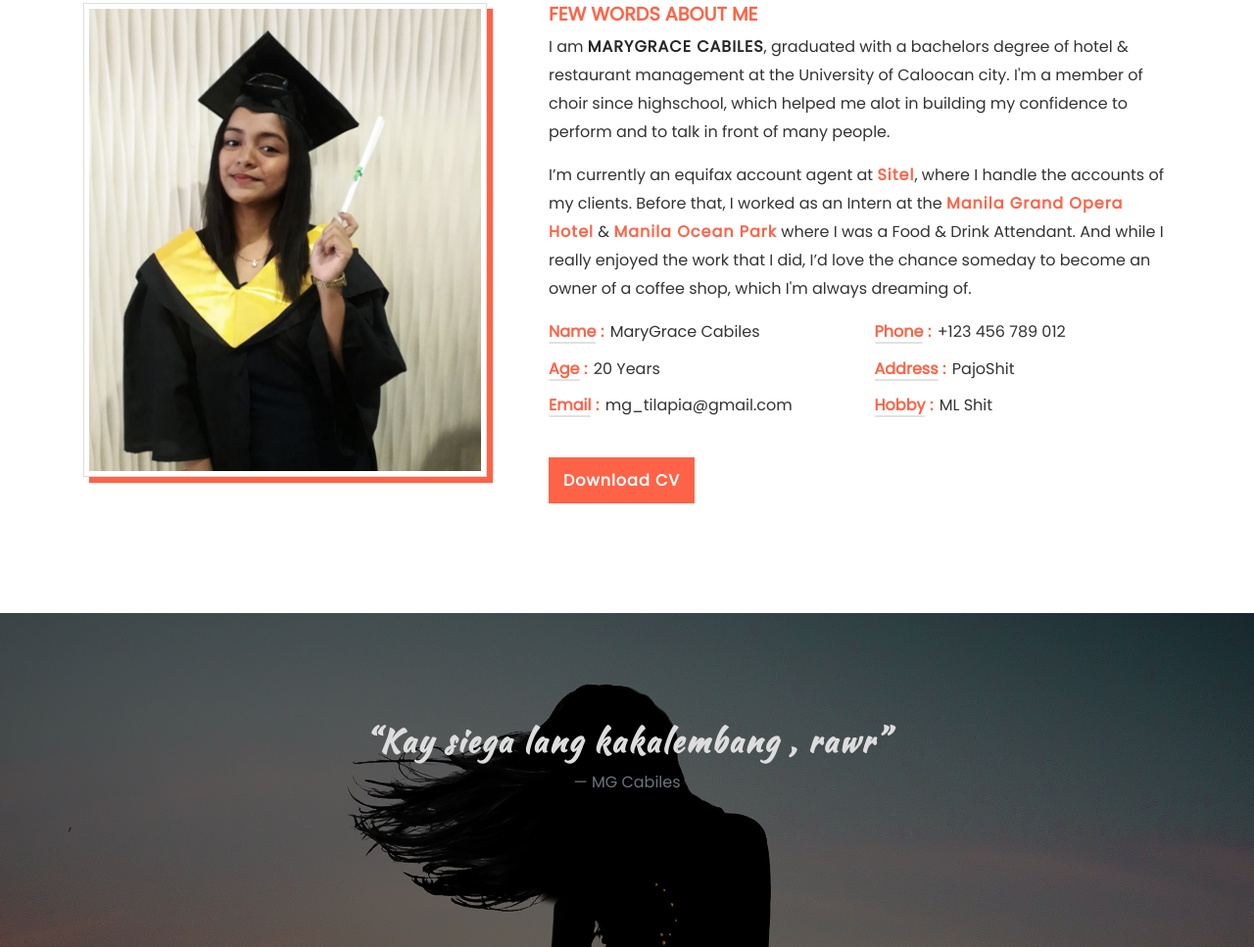
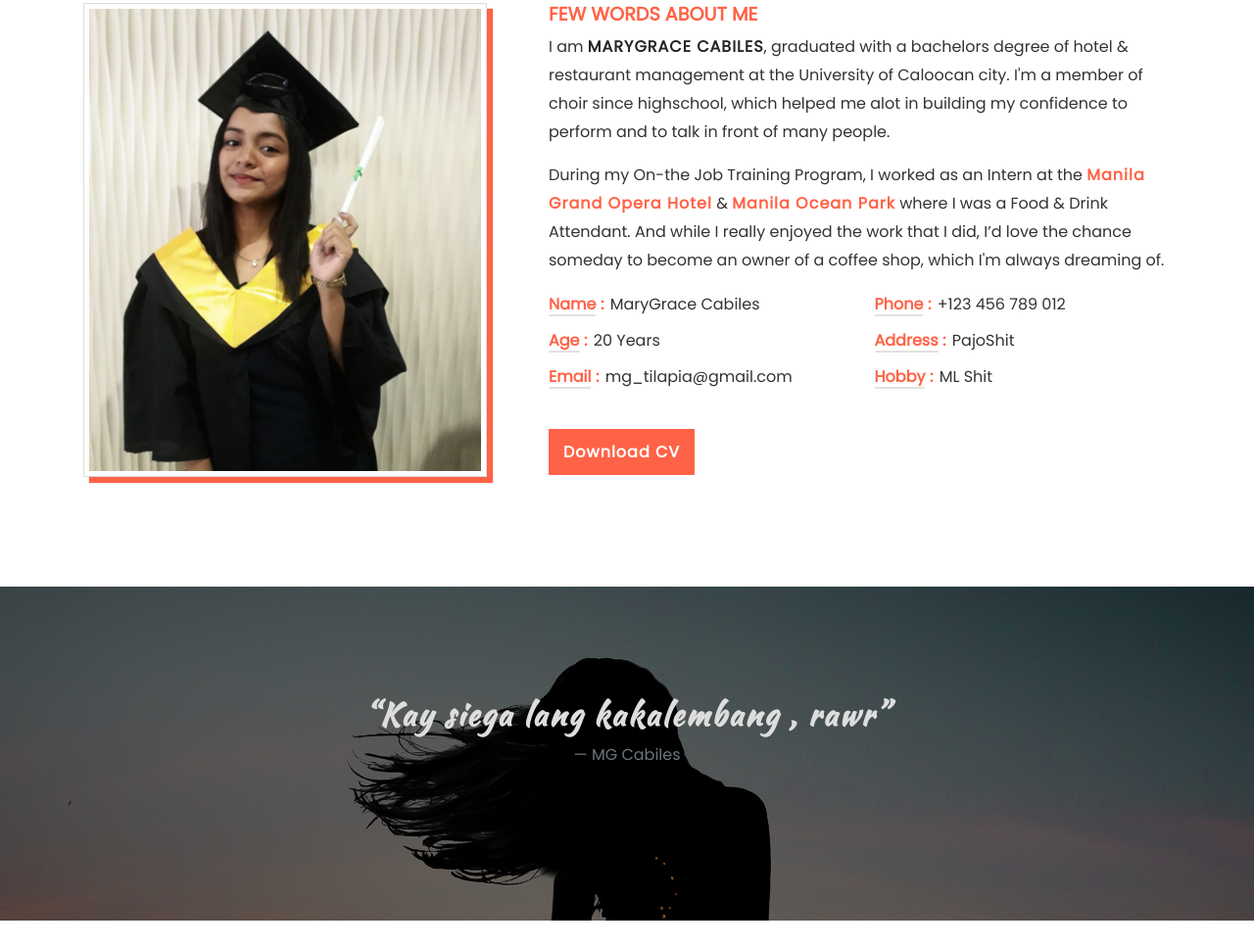
Before and after one commit to marygracecabiles/marygracecabiles.github.io, a plain HTML site: page index.html in a window 1280 px wide. Shown: the part 1072-2039 px from the top of the page at 98% size. Drawn offline with nearby package versions, Linux system fonts and the light colour scheme; some packages are replaced by stand-ins of ours; a script that the page names is missing; some icons are missing.

Commit message:
equifax removed

```diff
--- a/index.html
+++ b/index.html
@@ -113,7 +113,7 @@
                     <div class="about-right">
                         <h2>Few words about me</h2>
                         <p>I am <span>MaryGrace Cabiles</span>, graduated with a bachelors degree of hotel &amp; restaurant management at the University of Caloocan city. I'm a member of choir since highschool, which helped me alot in building my confidence to perform and to talk in front of many people.</p>
-                        <p>I’m currently an equifax account agent at <a href="https://www.sitel.com/">Sitel</a>, where I handle the accounts of my clients. Before that, I worked as an Intern at the <a href="https://www.manilagrandopera.com/">Manila Grand Opera Hotel</a> &amp; <a href="https://www.manilaoceanpark.com/">Manila Ocean Park</a> where I was a Food &amp; Drink Attendant. And while I really enjoyed the work that I did, I’d love the chance someday to become an owner of a coffee shop, which I'm always dreaming of. </p>
+                        <p>During my On-the Job Training Program, I worked as an Intern at the <a href="https://www.manilagrandopera.com/">Manila Grand Opera Hotel</a> &amp; <a href="https://www.manilaoceanpark.com/">Manila Ocean Park</a> where I was a Food &amp; Drink Attendant. And while I really enjoyed the work that I did, I’d love the chance someday to become an owner of a coffee shop, which I'm always dreaming of. </p>
 
 
                         <div class="row">
```
